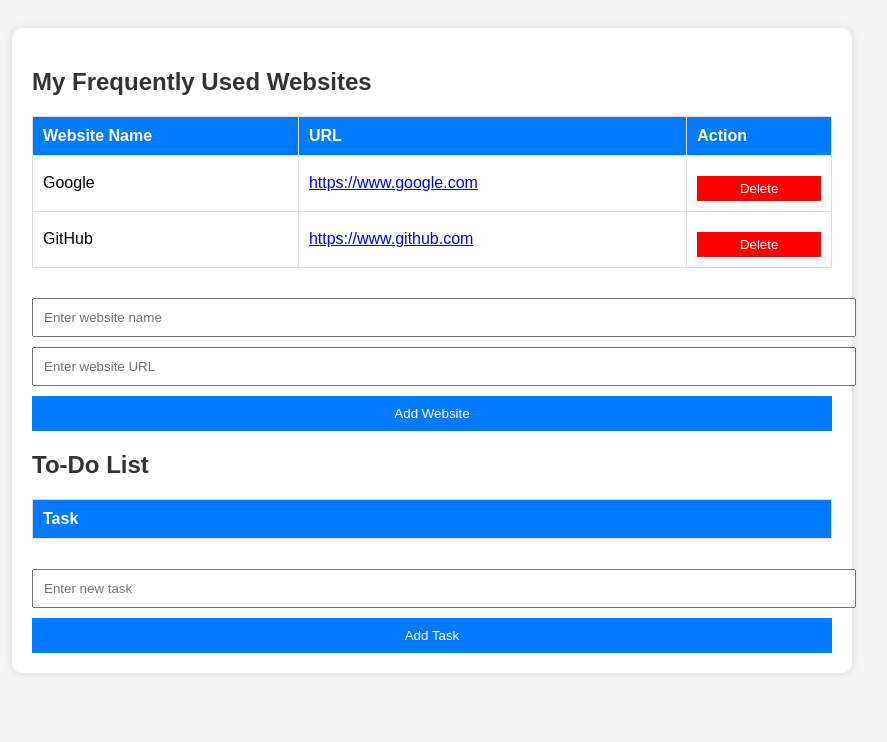
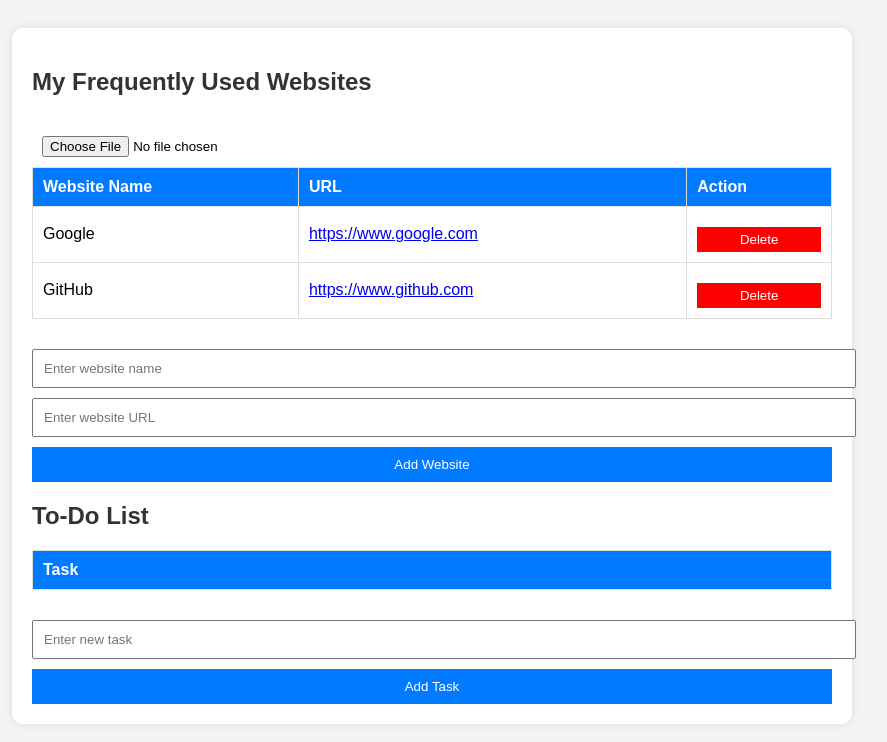
Before and after one commit to wwwdotming/my-homepage, a plain HTML site: page index.html in a window 1280 px wide. Shown: the whole page, without its empty margins (208-1095 px from the left). Drawn offline with Linux system fonts and the light colour scheme.

Commit message:
Add files via upload

```diff
--- a/index.html
+++ b/index.html
@@ -21,6 +21,7 @@
 <body>
     <div class="container">
         <h2>My Frequently Used Websites</h2>
+        <input type="file" id="bookmark-file" accept=".html" onchange="loadBookmarks(event)">
         <table>
             <thead>
                 <tr>
@@ -80,6 +81,25 @@
                 document.getElementById('new-task').value = '';
             }
         }
+
+        function loadBookmarks(event) {
+            let file = event.target.files[0];
+            if (!file) return;
+
+            let reader = new FileReader();
+            reader.onload = function(e) {
+                let parser = new DOMParser();
+                let doc = parser.parseFromString(e.target.result, "text/html");
+                let links = doc.querySelectorAll("a");
+                links.forEach(link => {
+                    let list = document.getElementById('website-list');
+                    let row = document.createElement('tr');
+                    row.innerHTML = `<td>${link.textContent}</td><td><a href="${link.href}" target="_blank">${link.href}</a></td><td><button class='delete-btn' onclick='deleteWebsite(this)'>Delete</button></td>`;
+                    list.appendChild(row);
+                });
+            };
+            reader.readAsText(file);
+        }
     </script>
 </body>
 </html>
```
